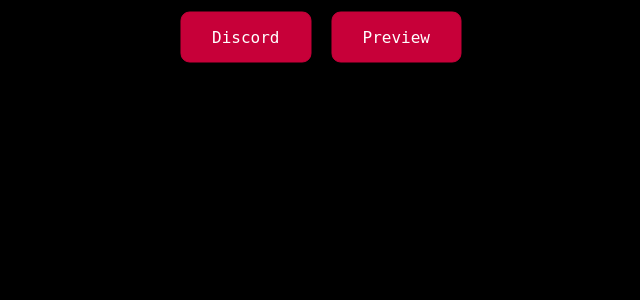
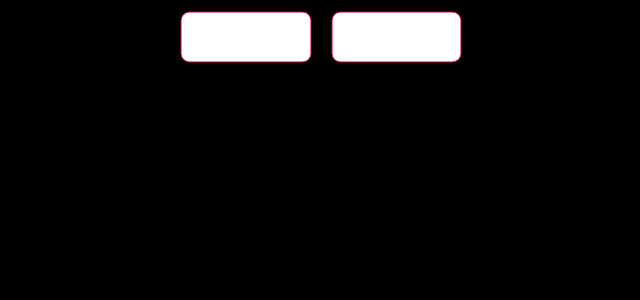
Before and after one commit to learn2codewebsite/oaksks, a PHP site: page / in a window 1280 px wide. Shown: the top 300 px of the page, without its empty margins (319-959 px from the left). Run offline with PHP 8.4, Linux system fonts and the light colour scheme; some web fonts are replaced.

Commit message:
Update landing.css

```diff
--- a/assets/landing.css
+++ b/assets/landing.css
@@ -186,7 +186,7 @@ footer {
     border-radius: 9px;
     margin: 10px;
     border: solid 1px #C70039;
-    background-color: #C70039;
+    background-color: #fff;
     box-shadow: 0px 0px 0px 0px var(--header);
     width: 100%;
     box-sizing: border-box;
```
